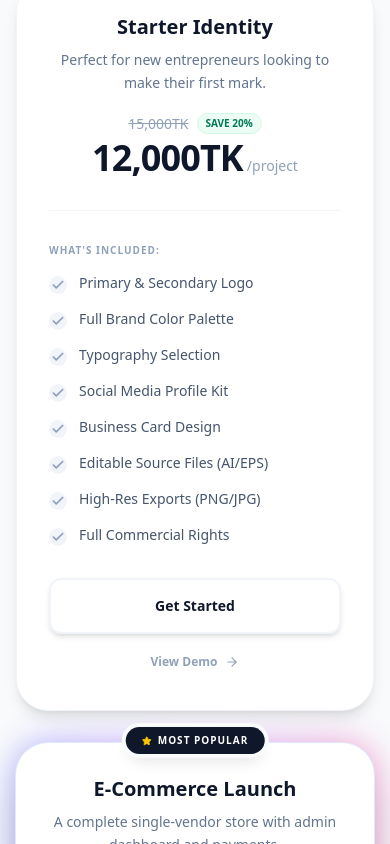
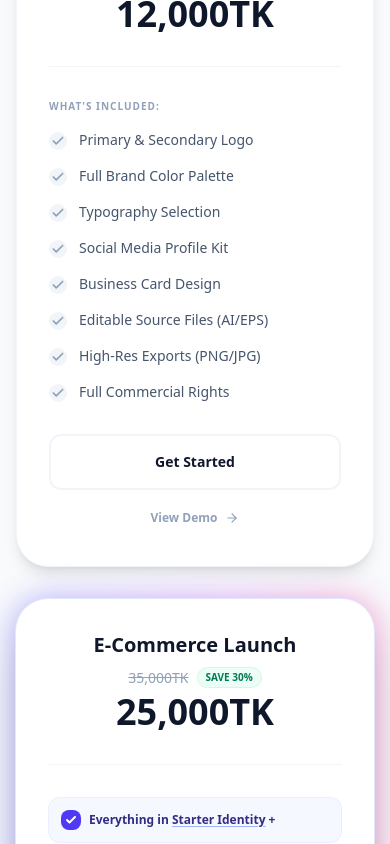
Before and after one commit to ishaqahnafkhan001/portfolio-github, a React (Vite) app in the folder frontend/: page / in a window 390 px wide. Shown: the part 1200-2044 px from the top of the page. Built offline with nearby package versions, Linux system fonts and the light colour scheme.

Commit message:
update ProductGrid component with DemoNoticeModal and enhanced CTA options

```diff
--- a/frontend/src/components/Card/Card.jsx
+++ b/frontend/src/components/Card/Card.jsx
@@ -1,13 +1,104 @@
-import React, { useState } from 'react';
-import { motion } from 'framer-motion';
-import { Check, ArrowRight, Star } from 'lucide-react';
-import ContactModal from './ContactModal'; // Importing the modal
+import React, { useState, useEffect } from 'react';
+import { motion, AnimatePresence } from 'framer-motion';
+import { Check, ArrowRight, Star, ExternalLink, Loader2 } from 'lucide-react';
+import ContactModal from './ContactModal';
 
+
+
+// --- New Demo Modal Component ---
+const DemoNoticeModal = ({ isOpen, onClose, demoUrl }) => {
+    const [countdown, setCountdown] = useState(5);
+    const [isReady, setIsReady] = useState(false);
+
+    useEffect(() => {
+        let timer;
+        if (isOpen) {
+            setCountdown(5);
+            setIsReady(false);
+            timer = setInterval(() => {
+                setCountdown((prev) => {
+                    if (prev <= 1) {
+                        clearInterval(timer);
+                        setIsReady(true);
+                        return 0;
+                    }
+                    return prev - 1;
+                });
+            }, 1000);
+        }
+        return () => clearInterval(timer);
+    }, [isOpen]);
+
+    // Direct redirection function triggered by user click
+    const handleManualRedirect = () => {
+        window.open(demoUrl, '_blank', 'noopener,noreferrer');
+        onClose();
+    };
+
+    return (
+        <AnimatePresence>
+            {isOpen && (
+                <div className="fixed inset-0 z-[100] flex items-center justify-center p-4 bg-slate-900/80 backdrop-blur-md">
+                    <motion.div
+                        initial={{ opacity: 0, scale: 0.9 }}
+                        animate={{ opacity: 1, scale: 1 }}
+                        exit={{ opacity: 0, scale: 0.9 }}
+                        className="bg-white rounded-[2.5rem] p-10 max-w-md w-full shadow-2xl text-center border border-slate-100"
+                    >
+                        <div className="w-20 h-20 bg-indigo-50 text-indigo-600 rounded-3xl flex items-center justify-center mx-auto mb-6">
+                            <Star size={40} className="fill-indigo-600" />
+                        </div>
+
+                        <h3 className="text-2xl font-bold text-slate-900 mb-4">Demo Preview</h3>
+                        <p className="text-slate-600 mb-8 leading-relaxed">
+                            This is a <span className="font-bold text-slate-900">demonstration view</span>.
+                            Your final product will be fully customized based on your preferences and brand identity.
+                        </p>
+
+                        <div className="space-y-4">
+                            {/* The button is now the primary way to redirect to avoid popup blockers */}
+                            <button
+                                onClick={handleManualRedirect}
+                                className={`w-full py-4 rounded-2xl font-bold transition-all duration-300 flex items-center justify-center gap-3
+                                    ${isReady
+                                    ? "bg-indigo-600 text-white shadow-lg shadow-indigo-200 hover:bg-indigo-700"
+                                    : "bg-slate-100 text-slate-400 cursor-not-allowed"
+                                }`}
+                            >
+                                {isReady ? (
+                                    <>View Demo Now <ArrowRight size={18}/></>
+                                ) : (
+                                    <>Redirecting in {countdown}s...</>
+                                )}
+                            </button>
+
+                            <button
+                                onClick={onClose}
+                                className="text-sm font-medium text-slate-400 hover:text-slate-600 transition-colors"
+                            >
+                                Cancel and Go Back
+                            </button>
+                        </div>
+                    </motion.div>
+                </div>
+            )}
+        </AnimatePresence>
+    );
+};
+// --- Main Component ---
 const ProductGrid = () => {
     const [modalConfig, setModalConfig] = useState({ isOpen: false, product: null });
+    // New state for Demo Modal
+    const [demoConfig, setDemoConfig] = useState({ isOpen: false, url: '' });
 
     const openModal = (product) => setModalConfig({ isOpen: true, product });
     const closeModal = () => setModalConfig({ isOpen: false, product: null });
+
+    // Handle Demo Click
+    const handleDemoClick = (e, url) => {
+        e.preventDefault();
+        setDemoConfig({ isOpen: true, url });
+    };
 
     const products = [
         {
@@ -38,6 +129,7 @@ const ProductGrid = () => {
             originalPrice: "35,000TK",
             save: "SAVE 30%",
             popular: true,
+            extra:"Starter Identity",
             benefits: [
                 "Complete E-commerce Store",
                 "Mobile-First Responsive Design",
@@ -60,6 +152,7 @@ const ProductGrid = () => {
             originalPrice: "60,000TK",
             save: "SAVE 25%",
             popular: false,
+            extra:"E-Commerce Launch Plus",
             benefits: [
                 "Multi-Vendor Capability",
                 "Custom Mobile App (Android)",
@@ -68,13 +161,14 @@ const ProductGrid = () => {
                 "Cloud Server Setup",
                 "Dedicated Account Manager"
             ],
-            demo: "#"
+            demo: "https://demo01.scaleup.codes/"
         }
     ];
 
     return (
         <>
             <section className="relative py-24 px-4 md:px-8 bg-slate-50 overflow-hidden">
+                {/* Background Gradients - Unchanged */}
                 <div className="absolute inset-0 bg-[radial-gradient(ellipse_at_top_right,_var(--tw-gradient-stops))] from-indigo-100/40 via-transparent to-transparent pointer-events-none"/>
                 <div className="absolute inset-0 bg-[radial-gradient(ellipse_at_bottom_left,_var(--tw-gradient-stops))] from-purple-100/40 via-transparent to-transparent pointer-events-none"/>
 
@@ -83,9 +177,6 @@ const ProductGrid = () => {
                         <h2 className="text-4xl md:text-5xl font-extrabold text-slate-900 tracking-tight mb-6">
                             Simple Pricing, <span className="text-transparent bg-clip-text bg-gradient-to-r from-indigo-600 to-purple-600">Powerful Results</span>
                         </h2>
-                        <p className="text-slate-500 text-lg">
-                            Transparent packages designed to scale with your business. No hidden fees.
-                        </p>
                     </div>
 
                     <div className="grid grid-cols-1 lg:grid-cols-3 gap-8 items-start">
@@ -101,77 +192,98 @@ const ProductGrid = () => {
                                     viewport={{once: true}}
                                     transition={{delay: index * 0.1, duration: 0.5}}
                                     className={`relative h-full bg-white rounded-[2rem] p-8 flex flex-col transition-all duration-300
-                                        ${product.popular
-                                        ? "shadow-2xl ring-1 ring-indigo-100"
-                                        : "shadow-lg border border-slate-100 hover:border-indigo-100 hover:shadow-xl hover:-translate-y-1"
-                                    }`}
+                                        ${product.popular ? "shadow-2xl ring-1 ring-indigo-100" : "shadow-lg border border-slate-100 hover:border-indigo-100"}
+                                    `}
                                 >
-                                    {product.popular && (
-                                        <div className="absolute -top-4 left-1/2 -translate-x-1/2">
-                                            <span className="bg-slate-900 text-white text-[10px] font-bold px-4 py-1.5 rounded-full uppercase tracking-widest shadow-lg flex items-center gap-1.5 ring-4 ring-slate-50">
-                                                <Star size={10} className="text-yellow-400 fill-yellow-400"/>
-                                                Most Popular
-                                            </span>
-                                        </div>
-                                    )}
-
+                                    {/* Pricing Info - Unchanged */}
                                     <div className="mb-8 text-center border-b border-slate-100 pb-8">
                                         <h3 className="text-xl font-bold text-slate-900 mb-2">{product.title}</h3>
-                                        <p className="text-slate-500 text-sm leading-relaxed mb-6 h-10">{product.description}</p>
-
                                         <div className="flex flex-col items-center justify-center">
                                             <div className="flex items-center gap-2 mb-1">
                                                 <span className="text-slate-400 line-through text-sm font-medium">{product.originalPrice}</span>
-                                                <span className="text-[10px] font-bold text-emerald-700 bg-emerald-50 px-2 py-0.5 rounded-full border border-emerald-100">
-                                                    {product.save}
-                                                </span>
+                                                <span className="text-[10px] font-bold text-emerald-700 bg-emerald-50 px-2 py-0.5 rounded-full border border-emerald-100">{product.save}</span>
                                             </div>
-                                            <div className="flex items-baseline gap-1">
-                                                <span className="text-4xl font-extrabold text-slate-900 tracking-tight">
-                                                    {product.price}
-                                                </span>
-                                                <span className="text-slate-400 text-sm font-medium">/project</span>
-                                            </div>
+                                            <span className="text-4xl font-extrabold text-slate-900">{product.price}</span>
                                         </div>
                                     </div>
 
+                                    {/* Benefits List - Unchanged */}
                                     <div className="flex-grow mb-8">
+                                        {/* --- Added Extra Message Section --- */}
+                                        {product.extra && (
+                                            <div className="mb-6 p-3 rounded-xl bg-indigo-50/50 border border-indigo-100/50 flex items-center gap-2">
+                                                <div className="bg-indigo-600 rounded-lg p-1">
+                                                    <Check size={12} className="text-white" strokeWidth={4} />
+                                                </div>
+                                                <p className="text-xs font-bold text-indigo-900">
+                                                    Everything in <span className="underline decoration-indigo-300 underline-offset-2">{product.extra}</span> +
+                                                </p>
+                                            </div>
+                                        )}
                                         <p className="text-[10px] font-bold text-slate-400 uppercase tracking-widest mb-4">
                                             What's Included:
                                         </p>
                                         <ul className="space-y-4">
                                             {product.benefits.map((benefit, i) => (
                                                 <li key={i} className="flex items-start gap-3 text-sm text-slate-600">
-                                                    <div className={`mt-0.5 p-0.5 rounded-full flex-shrink-0
-                                                        ${product.popular ? 'bg-indigo-100 text-indigo-600' : 'bg-slate-100 text-slate-400'}
-                                                    `}>
+                                                    <div className={`mt-0.5 p-0.5 rounded-full ${product.popular ? 'bg-indigo-100 text-indigo-600' : 'bg-slate-100 text-slate-400'}`}>
                                                         <Check size={14} strokeWidth={3}/>
                                                     </div>
-                                                    <span className="leading-tight">{benefit}</span>
+                                                    <span>{benefit}</span>
                                                 </li>
                                             ))}
                                         </ul>
                                     </div>
 
                                     <div className="space-y-3 mt-auto">
-                                        <button
-                                            onClick={() => openModal(product)}
-                                            className={`w-full py-4 px-6 rounded-xl text-sm font-bold shadow-md transition-all transform duration-200 active:scale-[0.98]
-                                            ${product.popular
-                                                ? "bg-slate-900 text-white hover:bg-slate-800 hover:shadow-lg"
-                                                : "bg-white text-slate-900 border-2 border-slate-100 hover:border-slate-900 hover:bg-slate-50"
-                                            }`}>
+                                        <button onClick={() => openModal(product)} className={`w-full py-4 px-6 rounded-xl text-sm font-bold ${product.popular ? "bg-slate-900 text-white" : "bg-white text-slate-900 border-2 border-slate-100 hover:border-slate-900"}`}>
                                             Get Started
                                         </button>
 
-                                        <button className="w-full flex justify-center items-center gap-2 text-xs font-bold text-slate-400 hover:text-indigo-600 transition-colors py-2">
-                                            <a href={product.demo} target="_blank" rel="noreferrer">View Demo</a> <ArrowRight size={14}/>
+                                        {/* Updated View Demo Button */}
+                                        <button
+                                            onClick={(e) => handleDemoClick(e, product.demo)}
+                                            className="w-full flex justify-center items-center gap-2 text-xs font-bold text-slate-400 hover:text-indigo-600 transition-colors py-2"
+                                        >
+                                            View Demo <ArrowRight size={14}/>
                                         </button>
                                     </div>
                                 </motion.div>
                             </div>
                         ))}
                     </div>
+                    {/* --- Added Enterprise CTA Section --- */}
+                    <motion.div
+                        initial={{ opacity: 0, y: 20 }}
+                        whileInView={{ opacity: 1, y: 0 }}
+                        viewport={{ once: true }}
+                        className="mt-20 max-w-4xl mx-auto"
+                    >
+                        <div className="relative overflow-hidden rounded-[2.5rem] bg-slate-900 p-8 md:p-12 shadow-2xl">
+                            {/* Subtle Background Decoration */}
+                            <div className="absolute top-0 right-0 -translate-y-1/2 translate-x-1/2 w-64 h-64 bg-indigo-500/20 rounded-full blur-3xl" />
+                            <div className="absolute bottom-0 left-0 translate-y-1/2 -translate-x-1/2 w-64 h-64 bg-purple-500/10 rounded-full blur-3xl" />
+
+                            <div className="relative z-10 flex flex-col md:flex-row items-center justify-between gap-8">
+                                <div className="text-center md:text-left">
+                                    <h3 className="text-2xl md:text-3xl font-bold text-white mb-3">
+                                        Need a more robust or <span className="text-indigo-400">Enterprise solution?</span>
+                                    </h3>
+                                    <p className="text-slate-400 text-lg max-w-xl">
+                                        For large-scale platforms, custom integrations, or complex architectures, our team is ready to build your vision.
+                                    </p>
+                                </div>
+
+                                <button
+                                    onClick={() => openModal({ title: "Enterprise Solution", price: "Custom" })}
+                                    className="group flex items-center gap-3 bg-white text-slate-900 px-8 py-4 rounded-2xl font-bold hover:bg-indigo-50 transition-all duration-300 shrink-0 shadow-xl"
+                                >
+                                    Contact Us
+                                    <ArrowRight size={20} className="group-hover:translate-x-1 transition-transform" />
+                                </button>
+                            </div>
+                        </div>
+                    </motion.div>
                 </div>
             </section>
 
@@ -180,6 +292,13 @@ const ProductGrid = () => {
                 onClose={closeModal}
                 product={modalConfig.product}
             />
+
+            {/* New Demo Notice Modal */}
+            <DemoNoticeModal
+                isOpen={demoConfig.isOpen}
+                onClose={() => setDemoConfig({ ...demoConfig, isOpen: false })}
+                demoUrl={demoConfig.url}
+            />
         </>
     );
 };
```
